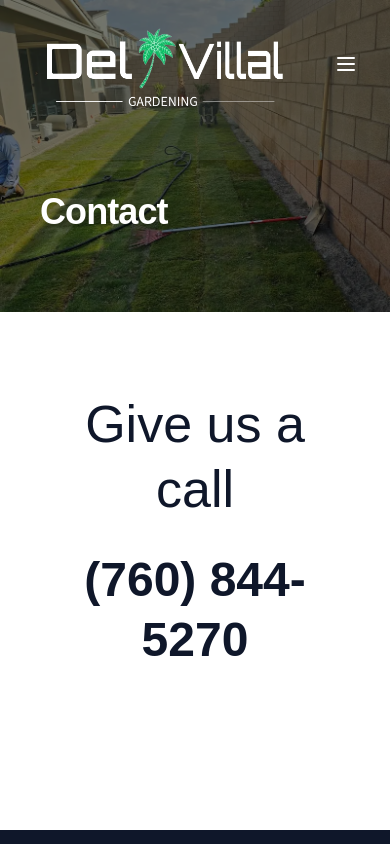
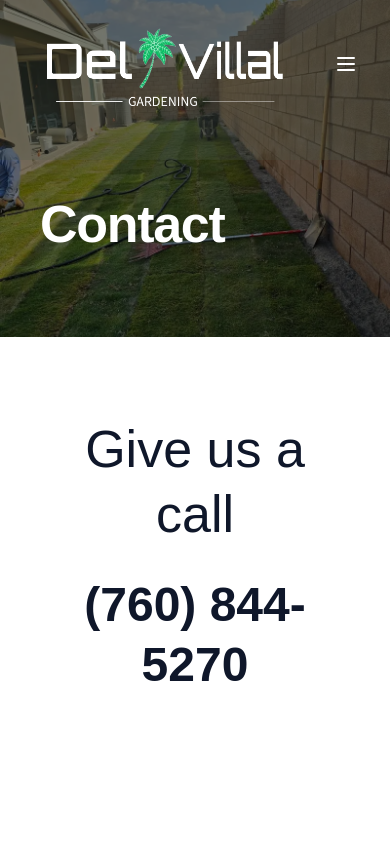
Before and after one commit to jbentley10/del-villal-gardening, a Next.js app: page /contact in a window 390 px wide. Shown: the top 844 px of the page. Built offline with nearby package versions, Linux system fonts and the light colour scheme; a web font is replaced by a local one.

Commit message:
Remove text styling on heading component

```diff
--- a/src/components/heading.tsx
+++ b/src/components/heading.tsx
@@ -26,7 +26,7 @@ export const Heading: React.FC<HeadingProps> = ({ heading, backgroundImage }) =>
       <div className="container mx-auto px-10 lg:px-24 relative z-10">
         <div className="pt-16 pb-20 sm:pt-24 sm:pb-28 md:pt-32 md:pb-36 lg:pt-40 lg:pb-44">
           <div className="max-w-4xl">
-            <h1 className="text-white font-bold tracking-tight text-4xl sm:text-5xl md:text-6xl lg:text-7xl">
+            <h1 className="text-white font-bold tracking-tight sm:text-5xl md:text-6xl lg:text-7xl">
               {heading}
             </h1>
           </div>
```
